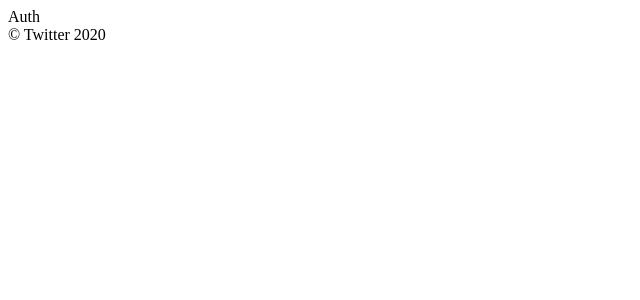
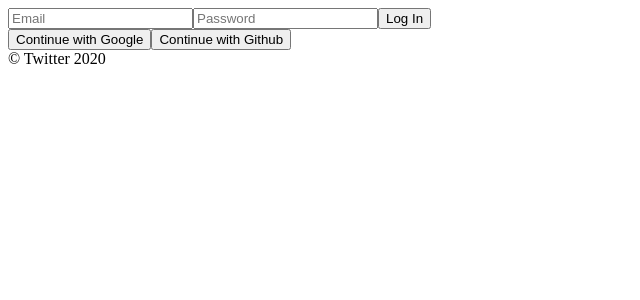
Before and after one commit to wkddngus5/clone-twitter, a React (Create React App) app: page /#/ in a window 1280 px wide. Shown: the top 300 px of the page, without its empty margins (0-640 px from the left). Built offline with nearby package versions, Linux system fonts and the light colour scheme.

Commit message:
feat: login form

```diff
--- a/src/routes/Auth.js
+++ b/src/routes/Auth.js
@@ -1,4 +1,49 @@
-import React from 'react';
+import React, { useState } from 'react';
 
-const Auth = () => <span>Auth</span>;
+const Auth = () => {
+	const [email, setEmail] = useState('');
+	const [password, setPassword] = useState('');
+
+	const onChange = (event) => {
+		const {target: {name, value}} = event;
+		if (name === 'email') {
+			setEmail(value);
+		} else if(name === 'password') {
+			setPassword(value);
+		}
+	}
+	const onSubmit = (event) => {
+		event.preventDefault();
+
+	}
+
+	return (
+		<div>
+			<form onSubmit={onSubmit}>
+				<input
+					name="email"
+					type="email"
+					placeholder="Email"
+					required
+					value={email}
+					onChange={onChange}
+				/>
+				<input
+					name="password"
+					type="password"
+					placeholder="Password"
+					required
+					value={password}
+					onChange={onChange}
+				/>
+				<input type="submit" value="Log In" />
+			</form>
+			<div>
+				<button>Continue with Google</button>
+				<button>Continue with Github</button>
+			</div>
+		</div>
+	)
+}
+
 export default Auth;
```
